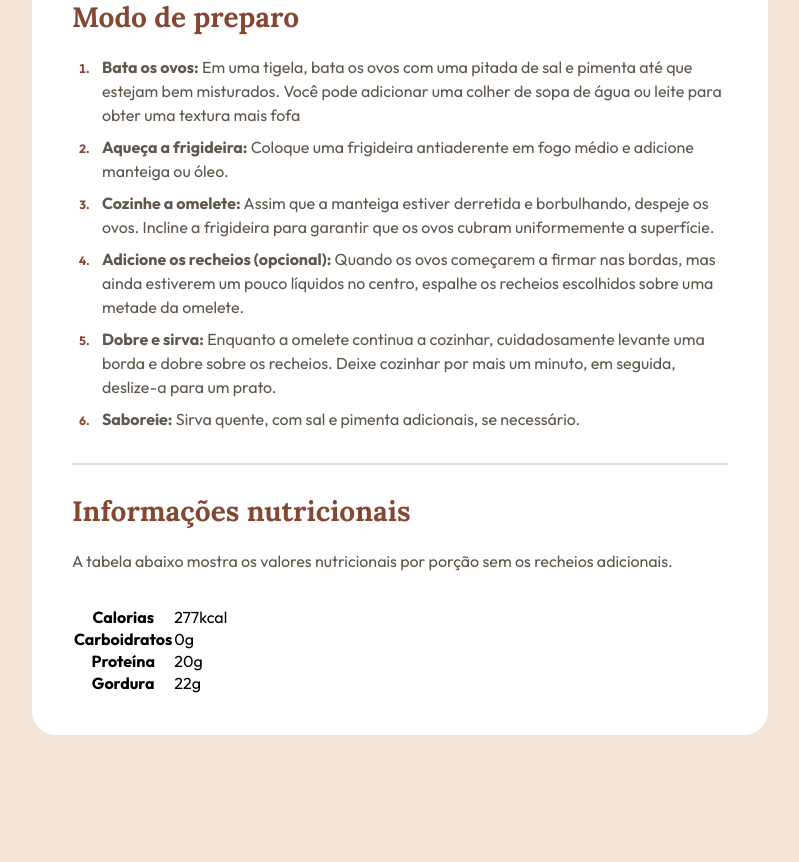
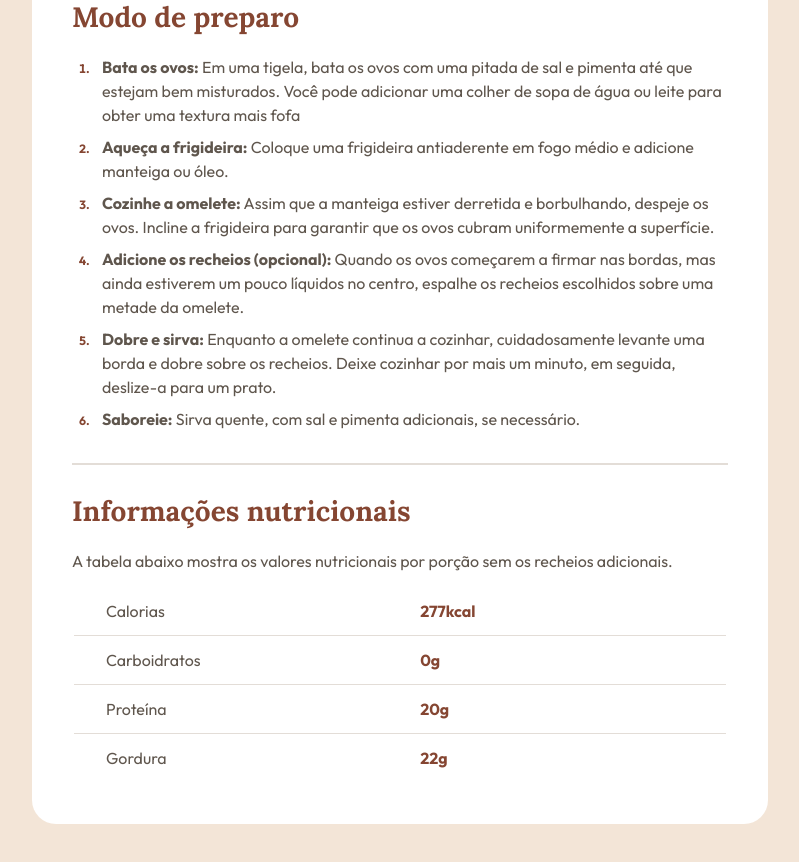
Before and after one commit to mwrtiins/receita, a plain HTML site: page index.html in a window 1280 px wide. Shown: the part 809-1671 px from the top of the page, without its empty margins (240-1039 px from the left). Before the commit the page ends 1608 px from the top, so only its background shows below. Drawn offline with Linux system fonts and the light colour scheme.

Commit message:
finalização do projeto

```diff
--- a/style.css
+++ b/style.css
@@ -102,3 +102,50 @@ hr{
     color: #854632;
     font-weight: 700;
 }
+
+.informacoes p{
+    margin-bottom: 24px;
+}
+
+table{
+    width: 100%;
+}
+
+th, td{
+    border-bottom: 1px solid #e3ddd7;
+    width: 100%;
+}
+
+tr{
+    display: flex;
+}
+
+th{
+    text-align: left;
+    padding-left: 32px;
+    font-weight: 400;
+    color: #5f564d;
+    line-height: 150%;
+}
+
+td{
+    padding-left: 16px;
+    font-weight: 700;
+    color: #854632;
+    line-height: 150%;
+}
+
+tr + tr th,
+tr + tr td {
+   padding-block: 12px;
+}
+
+tr:nth-of-type(1) th,
+tr:nth-of-type(1) td {
+    padding-bottom: 12px;
+}
+
+tr:nth-of-type(4) th,
+tr:nth-of-type(4) td {
+    border: none;
+}
```
